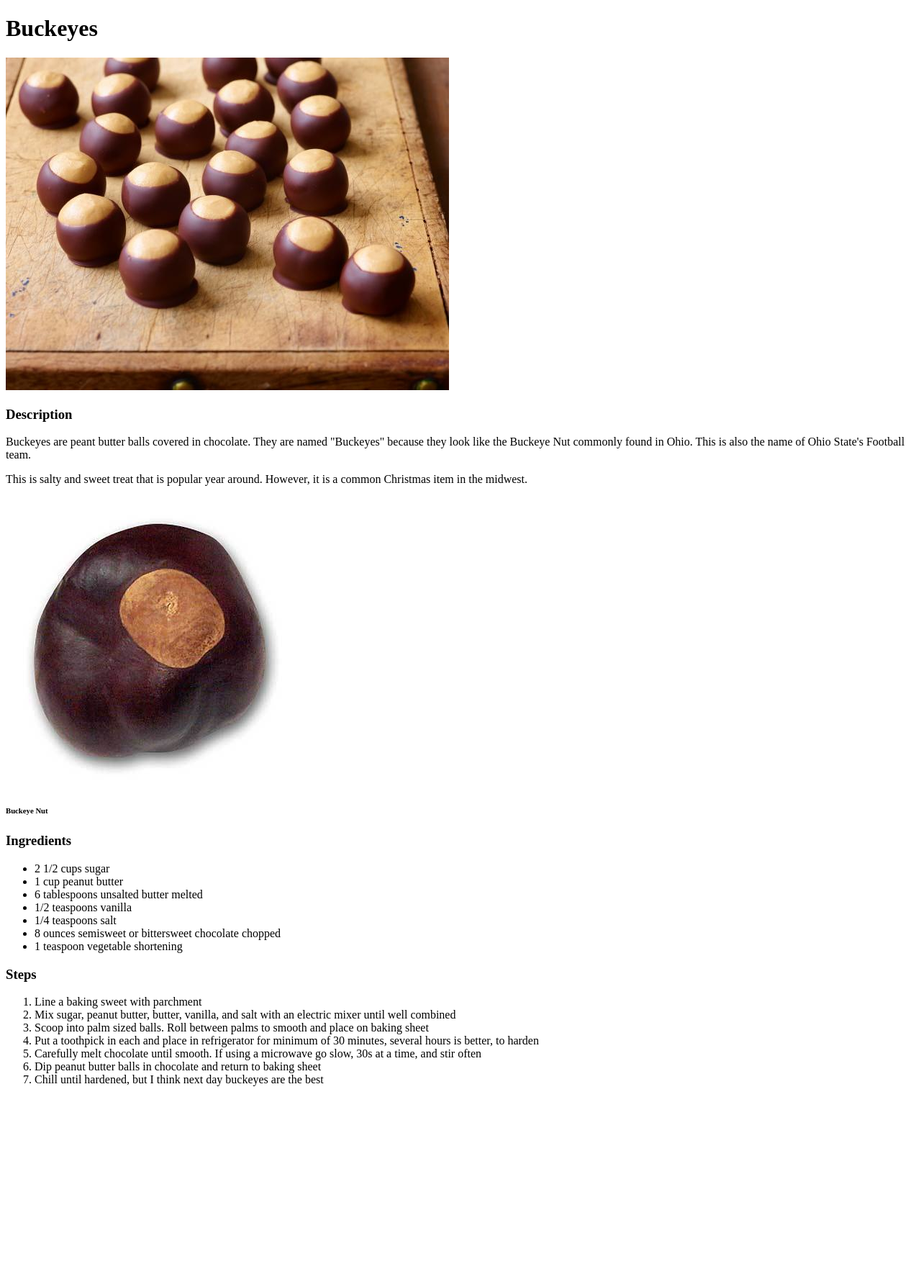
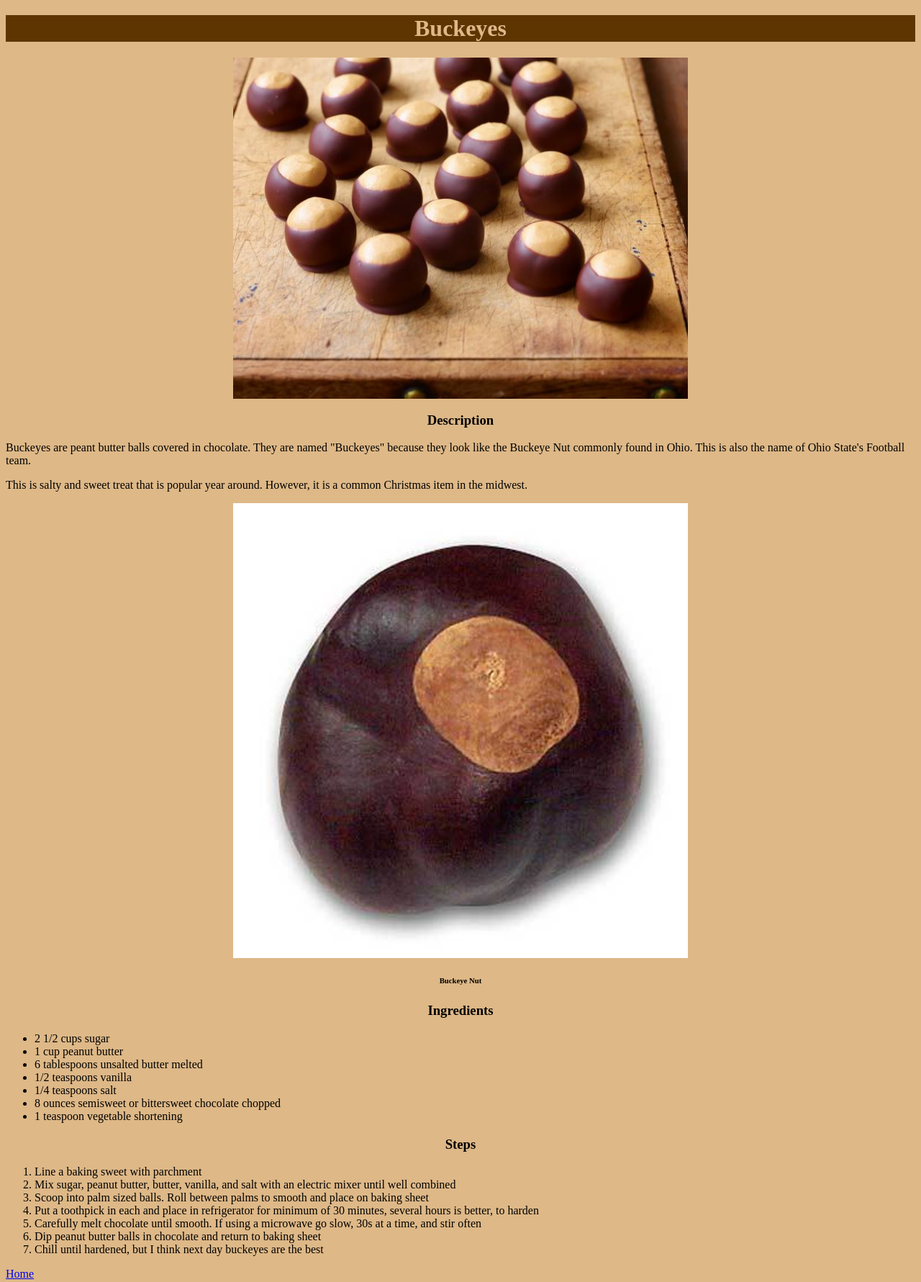
Before and after one commit to AGlymph/odin-recipes, a plain HTML site: page recipes/buckeyes.html in a window 1280 px wide. Shown: the whole page at 72% size. Before the commit the page ends 1525 px from the top, so only its background shows below. Drawn offline with Linux system fonts and the light colour scheme.

Commit message:
Added simple css

```diff
--- a/recipes/buckeyes.html
+++ b/recipes/buckeyes.html
@@ -3,6 +3,7 @@
     <head>
         <meta charset="UTF-8">
         <title>Buckeye Recipe</title>
+        <link rel="stylesheet" href="../style.css">
     </head>
 
     <body>
@@ -21,7 +22,7 @@
         <img src="../images/nutBuckeye.jpg" alt="buckeye nut">
         <h6>Buckeye Nut</h6>
         <h3>Ingredients</h3>
-        <ul>
+        <ul class="ingredients">
             <li>2 1/2 cups sugar</li>
             <li>1 cup peanut butter</li>
             <li>6 tablespoons unsalted butter melted</li>
@@ -42,6 +43,7 @@
             <li>Dip peanut butter balls in chocolate and return to baking sheet</li>
             <li>Chill until hardened, but I think next day buckeyes are the best</li>
         </ol>
+        <a class="GoHome" href="../index.html">Home</a>
     </body>
 
 </html>
--- /dev/null
+++ b/style.css
@@ -0,0 +1,24 @@
+h1{
+    color:burlywood;
+    background-color: rgb(94, 53, 0);
+    text-align: center;
+}
+h3, h6{
+    text-align: center;
+}
+body{
+    background-color: burlywood;
+}
+.Navigation{
+    text-align:justify;
+    font-size: 24px;
+}
+a:visited{
+    color:brown;
+}
+img{
+    display:block;
+    margin-left: auto;
+    margin-right: auto;
+    width: 50%;
+}
```
Also changed, not shown: index.html (+3 -2 lines), recipes/pbcookies.html (+2 -0 lines), recipes/pbj.html (+2 -0 lines).
